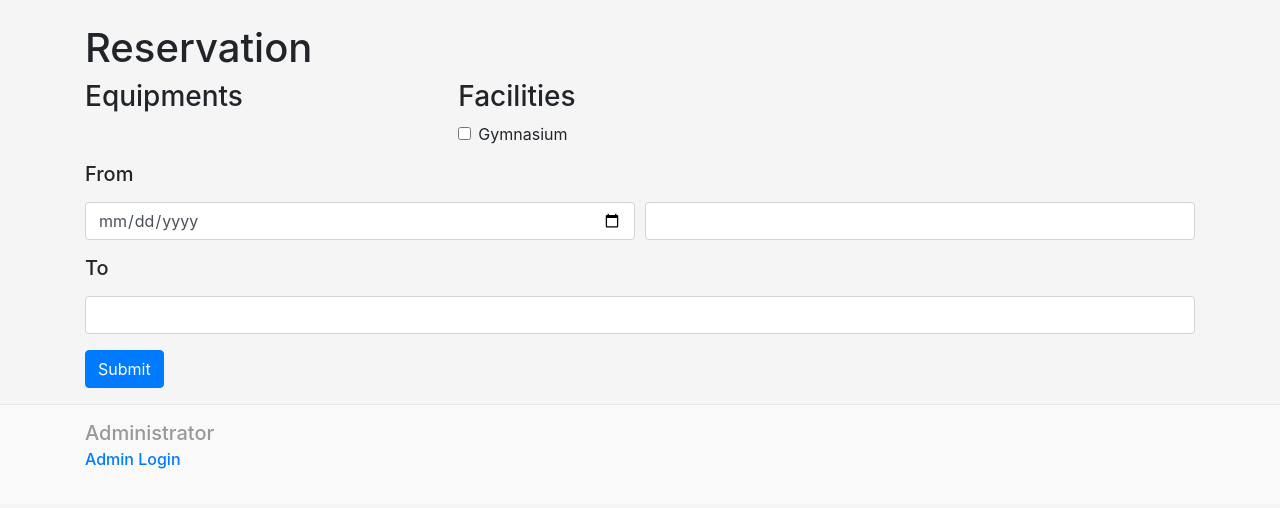
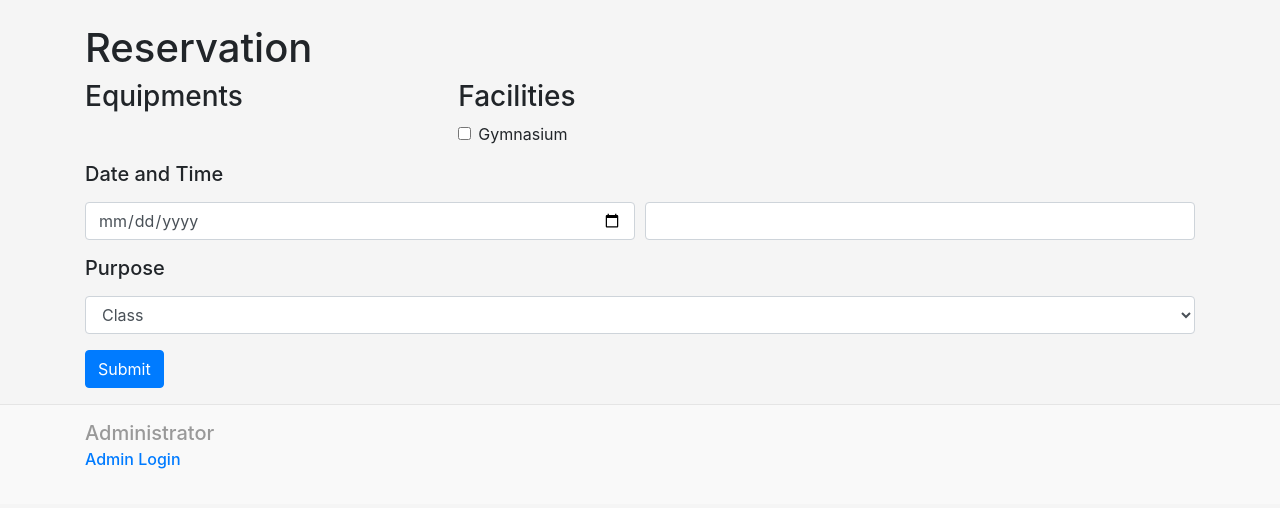
Before and after one commit to CKBaseleres/oers2, a Flask app: page /newres in a window 1280 px wide. Shown: the part 177-685 px from the top of the page. Run offline with Flask 2, Linux system fonts and the light colour scheme; a user stored in the database is signed in; data comes from the database, SQL or seed files in the repository; data that the repository does not hold is empty; some libraries are stand-ins or nearby versions.

Commit message:
added pdf feature

```diff
--- a/app.py
+++ b/app.py
@@ -1,4 +1,4 @@
-from flask import Flask, render_template, flash, redirect, url_for, session, logging, request
+from flask import Flask, render_template, flash, redirect, url_for, session, logging, request, make_response
 from flask_mysqldb import MySQL
 from flask_wtf import FlaskForm
 from wtforms import StringField, TextAreaField, PasswordField, validators, BooleanField, IntegerField, widgets, SelectMultipleField, SelectField
@@ -7,7 +7,7 @@ from wtforms.fields.html5 import DateField
 from wtforms_components import TimeField, TimeRange
 from datetime import time
 from passlib.hash import sha256_crypt
-import datetime
+import datetime, pdfkit
 from functools import wraps
 import sys
 import os
@@ -91,6 +91,11 @@ class StudentRegisterForm(FlaskForm):
         render_kw={
             "placeholder": "Confirm Password",
             "class": "form-control"})
+    cs = StringField('', [validators.length(min=1, max=10)],
+        render_kw={
+            "placeholder": "Course and Section",
+            "class": "form-control"
+            })
 
 class AddEquipmentForm(FlaskForm):
     equipmentPropertyNumber = StringField('Property Number',
@@ -128,17 +133,22 @@ class AddFacilityForm(FlaskForm):
 
 class ReservationForm(FlaskForm):
     checkbox = BooleanField('Agree?',)
-    resFrom = DateField('From', format= "%Y-%m-%d", render_kw={"class": "form-control"})
+    resFrom = DateField('Date and Time', format= "%Y-%m-%d", render_kw={"class": "form-control"})
     reseFrom = TimeField('To', format= "%H:%M",validators=[TimeRange(
             min=time(7,30),
             max=time(17,00)
         )],
-         render_kw={"class" : "form-control"})
-    resTo = TimeField('To', format="%H:%M",validators=[TimeRange(
-            min=time(7,30),
-            max=time(19,00)
-        )],
+    #      render_kw={"class" : "form-control"})
+    # resTo = TimeField('To', format="%H:%M",validators=[TimeRange(
+    #         min=time(7,30),
+    #         max=time(19,00)
+    #     )],
         render_kw={"class" : "form-control"})
+    purpose = SelectField('Purpose',
+        choices = [('Class','Class'),('Organization Event','Organization Event')],
+        render_kw={
+            "class": "form-control"
+        })
 
 @app.route('/add-facility', methods=['POST','GET'])
 @is_logged_in
@@ -289,32 +299,58 @@ def addReservation():
     now = datetime.datetime.now()
     today = now.strftime("%d %B %Y")
     print(today)
+    # purpose= 'reporting'
+    # prof='bebet'
+    # subject='econ'
+    # CaS = 'BSIT 3-1'
 
     if form.validate_on_submit():
-        # resFrom = form.resFrom.data
-        # reseFrom = form.reseFrom.data
+        resFrom = form.resFrom.data
+        reseFrom = form.reseFrom.data
         # resTo = form.resTo.data
+        purpose = form.purpose.data
         # i = {}
         # x = ''.join(i)
         #
         # for r in equip:
         #     r = request.form.get(r)
-        #     i.append(r)
-        #
-        #     # r = request.form[r]
         #     # i.append(r)
-        #
-        #
-        # j = request.form['fac']
-        # cur = mysql.connection.cursor()
-        # cur.execute("INSERT INTO reservation(equipment_id,facility_id,studentNumber,lastname,firstname) VALUES (%s,%s,%s,%s,%s)",(x,j,session.get("studentNumber"),session.get("lastName"),session.get("firstName")))
-        # mysql.connection.commit()
-        # cur.close()
+        #     if r:
+        #          b=r
+        b= request.form['equip']
 
+            # r = request.form[r]
+            # i.append(r)
+
+
+        j = request.form['fac']
+        cur = mysql.connection.cursor()
+        cur.execute("INSERT INTO reservation(equipment_id,facility_id,studentNumber,purpose,firstName,lastName,resDate,resTime) VALUES (%s,%s,%s,%s,%s,%s,%s,%s)",(b,j,session.get("studentNumber"),purpose,session.get("firstName"),session.get("lastName"),resFrom,reseFrom))
+        mysql.connection.commit()
+        cur.close()
+
+
+        # FOR PDF CREATION
+        path_wkthmltopdf = r'C:\Program Files\wkhtmltopdf\bin\wkhtmltopdf.exe'
+        config = pdfkit.configuration(wkhtmltopdf=path_wkthmltopdf)
+        rendered = render_template('pdf_template.html',
+            resFrom=resFrom,
+            reseFrom=reseFrom,
+            today=today,
+            purpose=purpose,
+            equipment=j
+            )
+        pdf = pdfkit.from_string(rendered, False ,configuration=config)
+        response = make_response(pdf)
+        response.headers['Content-Type'] = 'application/pdf'
+        response.headers['Content-Disposition'] = 'attachment; filename=letter.pdf'
+        return response
 
         flash("Reservation Added", "Success")
 
         return redirect(url_for('index'))
+
+
     return render_template('createReservation.html',
         form=form,equip=equip,fac=fac)
 
@@ -335,10 +371,12 @@ def register():
         lastName = form.lastName.data
         email = form.email.data
         password = sha256_crypt.encrypt(str(form.password.data))
+        cs = form.cs.data
+
 
         cur = mysql.connection.cursor()
-        cur.execute("INSERT INTO student(studentNumber,firstName,lastName,email,password)VALUES (%s,%s,%s,%s,%s)",
-            (studentNumber,firstName,lastName,email,password))
+        cur.execute("INSERT INTO student(studentNumber,firstName,lastName,email,password,courseSection)VALUES (%s,%s,%s,%s,%s,%s)",
+            (studentNumber,firstName,lastName,email,password,cs))
         mysql.connection.commit()
         cur.close()
 
@@ -363,6 +401,7 @@ def login():
             firstName = data['firstName']
             lastName = data['lastName']
             studentNumber = data['studentNumber']
+            cs = data['courseSection']
 
             # COMPARE PASSWORDS
             if sha256_crypt.verify(password_test, password):
@@ -371,6 +410,7 @@ def login():
                 session['firstName'] = firstName
                 session['lastName'] = lastName
                 session['studentNumber'] = studentNumber
+                session['courseSection'] = cs
 
                 flash("You are now Logged in","success")
                 ## Might Change the directory for the return statement below
--- a/templates/createReservation.html
+++ b/templates/createReservation.html
@@ -7,7 +7,7 @@
       <h3>Equipments</h3>
       {% for equi,id in equip.items() %}
       <div class="form-check">
-        <input class="form-check-input" name="{{equi}}" type="checkbox" value="{{ id }}" id="{{equi}}">
+        <input class="form-check-input" name="equip" type="checkbox" value="{{ id }}" id="equip">
         <label class="form-check-label" for="equip">
         {{ equi }}
         </label>
@@ -18,7 +18,7 @@
       <h3>Facilities</h3>
       {% for fa,id in fac.items() %}
       <div class="form-check">
-        <input class="form-check-input" name="fac" type="checkbox" value="{{ id }}" id="facl" default=" ">
+        <input class="form-check-input" name="fac" type="checkbox" value="{{ id }}" id="facl">
         <label class="form-check-label" for="fac">
       {{ fa }}
       </label>
@@ -37,8 +37,9 @@
       {{ form.reseFrom }}
     </div>
   </div>
+
   <div class="form-group">
-    <h5> {{form.resTo.label}}</h5> {{ form.resTo }}
+    <h5> {{form.purpose.label}}</h5> {{ form.purpose }}
   </div>
 
 
--- a/templates/register.html
+++ b/templates/register.html
@@ -17,6 +17,9 @@
         </div>
       </div>
       <div class="form-group mb-1">
+        {{ form.cs }}
+      </div>
+      <div class="form-group mb-1">
         {{form.email}}
       </div>
       <div class="form-group mb-1">
```
Also changed, not shown: templates/pdf_template.html (+10 -11 lines), 1 other file.
